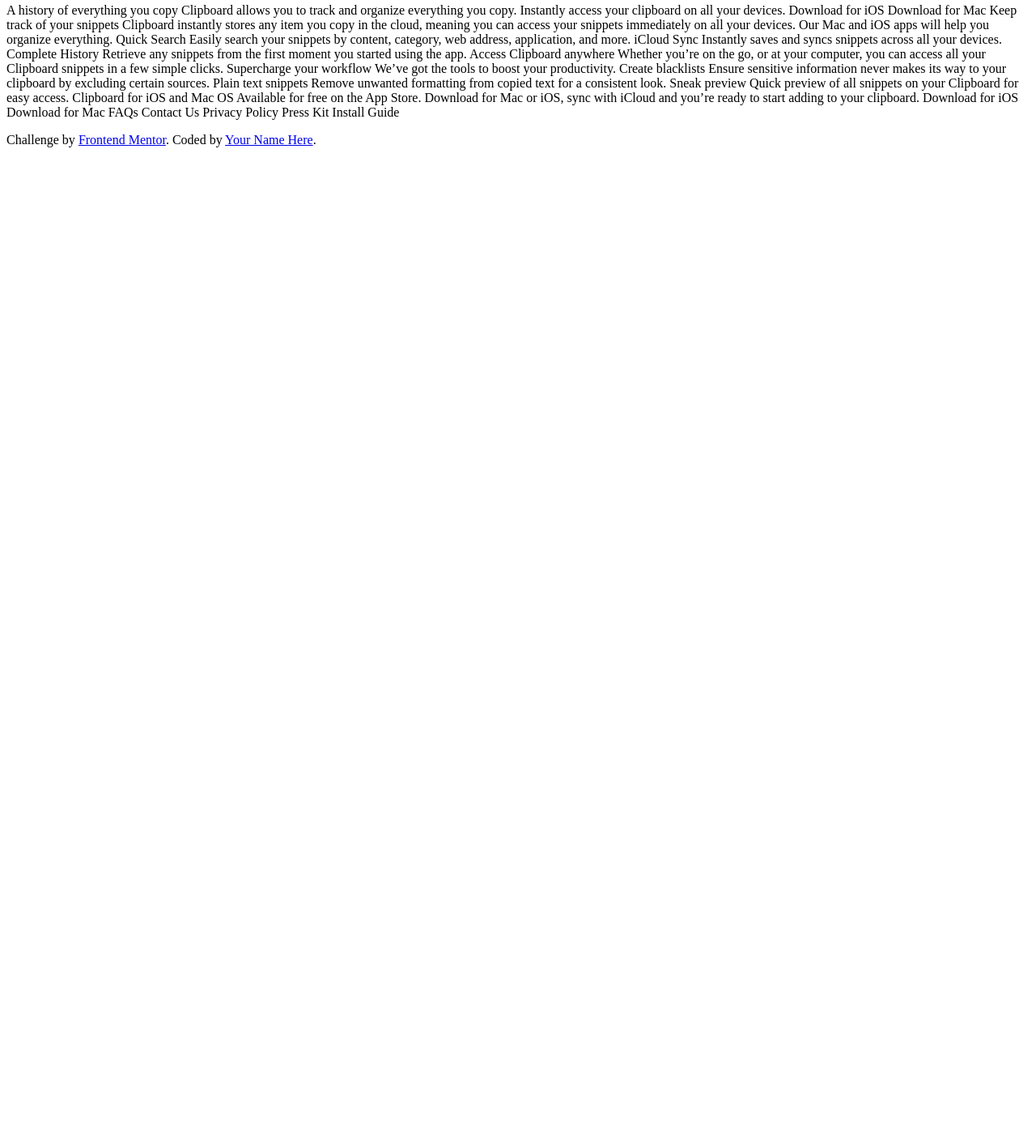
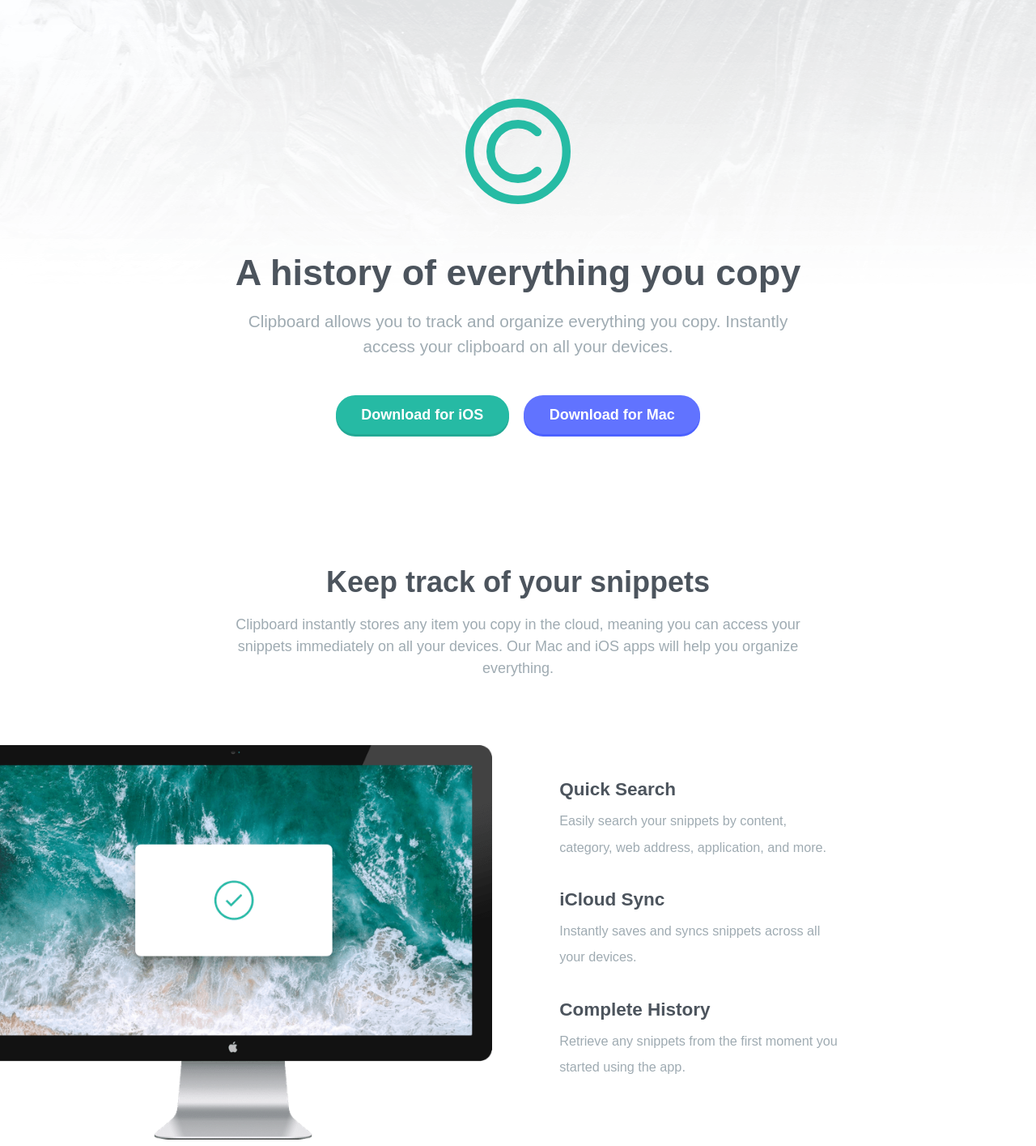
Before and after one commit to 6kbzn9/Clipboard-Landing-Page, a plain HTML site: page index.html in a window 1280 px wide. Shown: the part 4-1419 px from the top of the page at 81% size. Before the commit the page ends 800 px from the top, so only its background shows below. Drawn offline with Linux system fonts and the light colour scheme; a web font is replaced by a local one.

Commit message:
finished header and main area

```diff
--- a/index.html
+++ b/index.html
@@ -26,33 +26,75 @@
     <link rel="stylesheet" href="css/style.css" />
   </head>
   <body>
-    A history of everything you copy Clipboard allows you to track and organize
-    everything you copy. Instantly access your clipboard on all your devices.
-    Download for iOS Download for Mac Keep track of your snippets Clipboard
-    instantly stores any item you copy in the cloud, meaning you can access your
-    snippets immediately on all your devices. Our Mac and iOS apps will help you
-    organize everything. Quick Search Easily search your snippets by content,
-    category, web address, application, and more. iCloud Sync Instantly saves
-    and syncs snippets across all your devices. Complete History Retrieve any
-    snippets from the first moment you started using the app. Access Clipboard
-    anywhere Whether you’re on the go, or at your computer, you can access all
-    your Clipboard snippets in a few simple clicks. Supercharge your workflow
-    We’ve got the tools to boost your productivity. Create blacklists Ensure
-    sensitive information never makes its way to your clipboard by excluding
-    certain sources. Plain text snippets Remove unwanted formatting from copied
-    text for a consistent look. Sneak preview Quick preview of all snippets on
-    your Clipboard for easy access. Clipboard for iOS and Mac OS Available for
-    free on the App Store. Download for Mac or iOS, sync with iCloud and you’re
-    ready to start adding to your clipboard. Download for iOS Download for Mac
-    FAQs Contact Us Privacy Policy Press Kit Install Guide
+    <header class="header">
+      <div class="container">
+        <img src="images/logo.svg" alt="main site logo" class="logo" />
+        <h1 class="title">A history of everything you copy</h1>
+        <p class="description">
+          Clipboard allows you to track and organize everything you copy.
+          Instantly access your clipboard on all your devices.
+        </p>
+        <div class="buttons">
+          <a href="#" class="btn-cta ios">Download for iOS</a>
+          <a href="#" class="btn-cta mac">Download for Mac</a>
+        </div>
+      </div>
+    </header>
 
-    <footer>
-      <p class="attribution">
-        Challenge by
-        <a href="https://www.frontendmentor.io?ref=challenge" target="_blank"
-          >Frontend Mentor</a
-        >. Coded by <a href="#">Your Name Here</a>.
-      </p>
-    </footer>
+    <section class="sub-header">
+      <div class="container">
+        <h2 class="title">Keep track of your snippets</h2>
+        <p class="description">
+          Clipboard instantly stores any item you copy in the cloud, meaning you
+          can access your snippets immediately on all your devices. Our Mac and
+          iOS apps will help you organize everything.
+        </p>
+      </div>
+    </section>
+
+    <main class="main">
+      <div class="main-img">
+        <img
+          src="images/image-computer.png"
+          alt="computer image"
+          class="main-img"
+        />
+      </div>
+
+      <div class="main-content">
+        <div class="content">
+          <h3>Quick Search</h3>
+          <p>
+            Easily search your snippets by content, category, web address,
+            application, and more.
+          </p>
+        </div>
+
+        <div class="content">
+          <h3>iCloud Sync</h3>
+          <p>Instantly saves and syncs snippets across all your devices.</p>
+        </div>
+
+        <div class="content">
+          <h3>Complete History</h3>
+          <p>
+            Retrieve any snippets from the first moment you started using the
+            app.
+          </p>
+        </div>
+      </div>
+    </main>
+
+    Access Clipboard anywhere Whether you’re on the go, or at your computer, you
+    can access all your Clipboard snippets in a few simple clicks. Supercharge
+    your workflow We’ve got the tools to boost your productivity. Create
+    blacklists Ensure sensitive information never makes its way to your
+    clipboard by excluding certain sources. Plain text snippets Remove unwanted
+    formatting from copied text for a consistent look. Sneak preview Quick
+    preview of all snippets on your Clipboard for easy access. Clipboard for iOS
+    and Mac OS Available for free on the App Store. Download for Mac or iOS,
+    sync with iCloud and you’re ready to start adding to your clipboard.
+    Download for iOS Download for Mac FAQs Contact Us Privacy Policy Press Kit
+    Install Guide
   </body>
 </html>
--- /dev/null
+++ b/scss/_global.scss
@@ -0,0 +1,82 @@
+*,
+*::after,
+*::before {
+  margin: 0;
+  padding: 0;
+  box-sizing: border-box;
+}
+
+html {
+  font-size: 18px;
+}
+
+body {
+  font-family: "Bai Jamjuree", sans-serif;
+}
+
+.container {
+  text-align: center;
+  width: 90%;
+  max-width: 710px;
+  margin: 0 auto;
+}
+
+h1,
+h2,
+h3 {
+  color: var(--DarkGrayishBlue);
+  margin-bottom: 1rem;
+  font-weight: 600;
+}
+
+h1 {
+  font-size: 2.5rem;
+}
+h2 {
+  font-size: 2rem;
+}
+
+p {
+  color: var(--GrayishBlue);
+}
+.description {
+  line-height: 1.5;
+}
+
+a {
+  color: var(--DarkGrayishBlue);
+  transition: 200ms ease-in-out;
+
+  &:hover {
+    color: var(--StrongCyan);
+  }
+}
+
+.btn-cta {
+  --bg-clr: transparent;
+  --shdw-clr: transparent;
+  background-color: var(--bg-clr);
+  color: #fff;
+  border-radius: 2rem;
+  text-decoration: none;
+  padding: 0.75rem 1.75rem;
+  display: inline-block;
+  font-weight: 600;
+  box-shadow: 0 3px 0px var(--shdw-clr);
+  transition: 200ms ease-in-out;
+
+  &.ios {
+    --bg-clr: var(--StrongCyan);
+    --shdw-clr: hsl(171, 66%, 40%);
+    margin-right: 0.75rem;
+  }
+  &.mac {
+    --bg-clr: var(--LightBlue);
+    --shdw-clr: hsl(233, 100%, 65%);
+  }
+
+  &:hover {
+    color: #fff;
+    opacity: 0.8;
+  }
+}
--- /dev/null
+++ b/scss/_header.scss
@@ -0,0 +1,22 @@
+// header and subheader
+
+.header {
+  padding: 7rem 0;
+  background: url(../images/bg-header-desktop.png) top center no-repeat;
+  margin-bottom: 2rem;
+
+  .logo {
+    width: 130px;
+    margin-bottom: 3rem;
+    cursor: pointer;
+  }
+
+  .description {
+    font-size: 1.15rem;
+    margin-bottom: 2.5rem;
+  }
+}
+
+.sub-header {
+  margin-bottom: 4.5rem;
+}
--- /dev/null
+++ b/scss/_main.scss
@@ -0,0 +1,33 @@
+.main {
+  width: 100%;
+  max-width: 1440px;
+  margin: 0 auto;
+  display: flex;
+  align-items: center;
+  margin-bottom: 4.5rem;
+
+  &-img,
+  &-content {
+    flex: 1;
+  }
+
+  img {
+    width: 100%;
+    transform: translateX(-5%);
+  }
+}
+
+.content {
+  max-width: 350px;
+  margin-left: 4vw;
+  h3 {
+    margin-bottom: 0.5rem;
+    font-size: 1.25rem;
+  }
+
+  p {
+    line-height: 2;
+    font-size: 0.9rem;
+    margin-bottom: 2rem;
+  }
+}
--- /dev/null
+++ b/scss/_variables.scss
@@ -0,0 +1,7 @@
+// variables
+:root {
+  --StrongCyan: hsl(171, 66%, 44%);
+  --LightBlue: hsl(233, 100%, 69%);
+  --DarkGrayishBlue: hsl(210, 10%, 33%);
+  --GrayishBlue: hsl(201, 11%, 66%);
+}
--- a/scss/style.scss
+++ b/scss/style.scss
@@ -1 +1,5 @@
 //
+@import "variables";
+@import "global";
+@import "header";
+@import "main";
```
Also changed, not shown: css/style.css, 1 other file.
